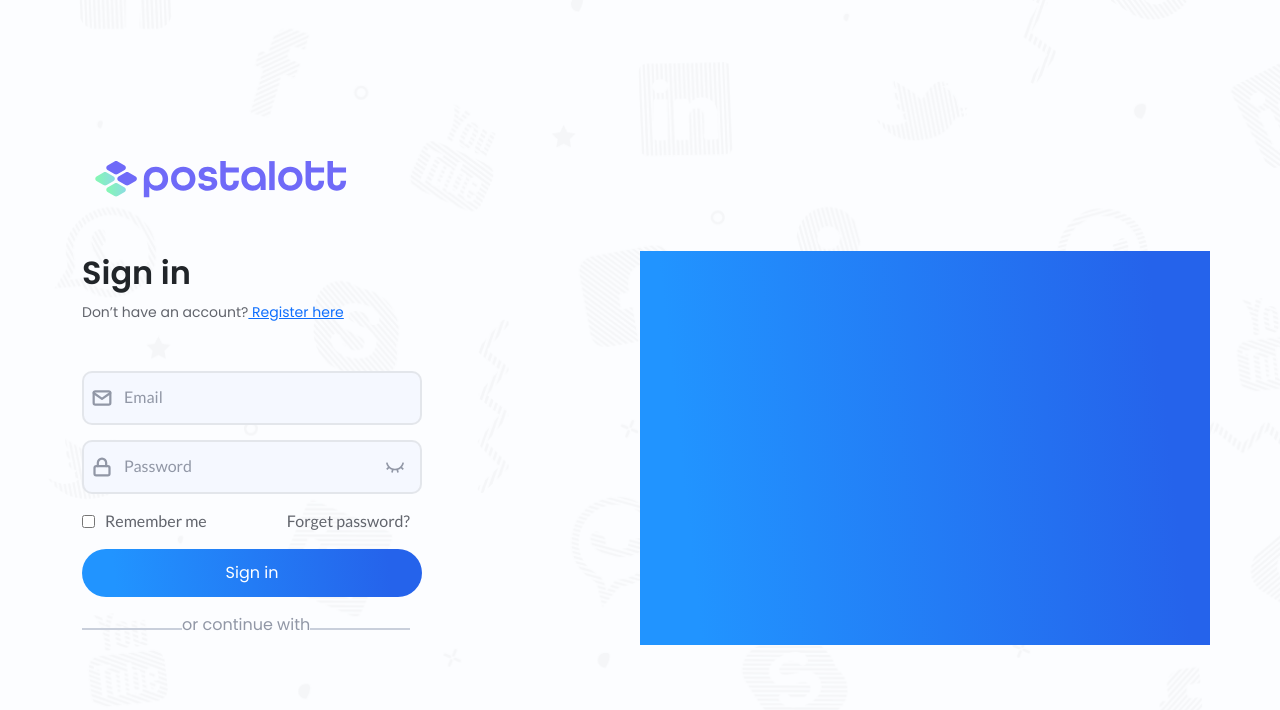
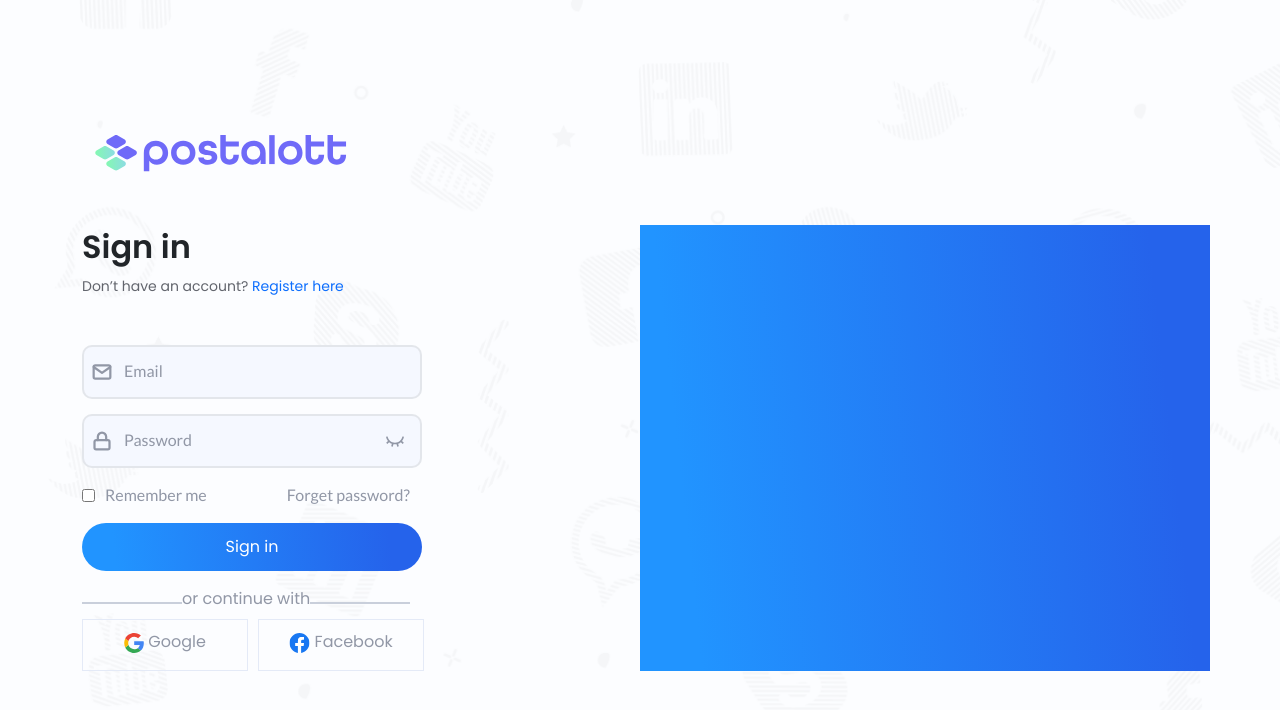
Before and after one commit to Nikitadeveloper550/sign-up-page, a plain HTML site: page index.html in a window 1280 px wide. Drawn offline with nearby package versions, Linux system fonts and the light colour scheme.

Commit message:
modify-form

```diff
--- a/assets/css/style.css
+++ b/assets/css/style.css
@@ -5,13 +5,11 @@ section {
     font-family: "poppins";
 }
 
-.light-grey
-{
-    color: rgb(145,151,166);
+.light-grey {
+    color: rgb(145, 151, 166);
 }
 
-.dark-grey
-{
+.dark-grey {
     color: rgba(98, 101, 109, 1);
 }
 
@@ -31,6 +29,10 @@ section {
     font-size: 14px;
     font-weight: 400;
     line-height: 21px;
+}
+
+.text-decoration{
+    text-decoration: none !important;
 }
 
 span {
@@ -54,12 +56,11 @@ span {
     border: 2px solid rgba(153, 153, 153, 0.2) !important;
     max-width: 340px !important;
     width: 100% !important;
-    background-color: rgb(245,248,255);
+    background-color: rgb(245, 248, 255);
 }
 
 
-img[alt="input-icon"]
-{
+img[alt="input-icon"] {
     position: absolute;
     top: 50%;
     transform: translateY(-50%);
@@ -72,8 +73,7 @@ img[alt="input-icon"]
     left: 3%;
 }
 
-.icon
-{
+.icon {
     right: 5%;
 }
 
@@ -83,6 +83,11 @@ img[alt="input-icon"]
     font-family: lato;
 }
 
+.pointer
+{
+    cursor: pointer;
+}
+
 .checkbox-container input {
     margin-right: 10px;
 }
@@ -90,7 +95,7 @@ img[alt="input-icon"]
 .btn-signup {
     max-width: 340px;
     width: 100%;
-    border:none !important;
+    border: none !important;
     background: linear-gradient(83.67deg, #2194FF 10.02%, #2563EB 90.05%);
     border-radius: 2rem;
     padding: 14px 0px;
@@ -100,20 +105,32 @@ img[alt="input-icon"]
     color: white;
 }
 
-::placeholder
-{
+::placeholder {
     font-family: Lato;
-    color: rgb(145,151,166);
+    color: rgb(145, 151, 166);
 }
 
-.padding-left
-{
+.padding-left {
     padding-left: 80px;
 }
 
-.grey-line
-{
+.grey-line {
     height: 0px;
     width: 100px;
     border: 1px solid rgba(201, 207, 219, 1)
 }
+
+.social-btn {
+    max-width: 166px;
+    width: 100%;
+    min-height: 41px;
+    border: 1px solid rgba(228, 234, 247, 1);
+    display: flex;
+    justify-content: center;
+    align-items: center;
+    padding-top: 10px  !important;
+}
+
+.fb {
+    margin-left: 10px;
+}
--- a/index.html
+++ b/index.html
@@ -22,8 +22,8 @@
             <div class="row">
 
                 <div class="col-6">
-                    <h2 class="header  ">Sign in</h2>
-                    <p class="Don’thave  mb-5  dark-grey">Don’t have an account?<span><a href="#"> Register here
+                    <h2 class="header">Sign in</h2>
+                    <p class="Don’thave  mb-5  dark-grey">Don’t have an account?<span><a href="#" class="text-decoration"> Register here
                             </a></span></p>
 
                     <form>
@@ -38,28 +38,31 @@
                             <img src="./assets/svg/eye.svg" alt="input-icon" class="icon">
                         </div>
 
-                        <div class="checkbox-container  mb-3  dark-grey">
+                        <div class="checkbox-container  mb-3  light-grey">
                             <input type="checkbox" id="terms" required>
-                            <label for="terms">Remember me</label>
-                            <label class="padding-left">Forget password?</label>
+                            <label for="terms" class="pointer">Remember me</label>
+                            <label class="padding-left  pointer">Forget password?</label>
                         </div>
 
                         <button type="submit" class="btn-signup  mb-3">Sign in</button>
 
                     </form>
 
-                    <div class="d-flex align-items-center">
+                    <div class="align-items-center  d-flex">
                         <div class="grey-line"></div>
                         <p class="mb-2 light-grey">or continue with</p>
                         <div class="grey-line"></div>
                     </div>
 
-                    <div class="d-flex align-items-center">
-                        <div class="google">
+                    <div class="d-flex">
+                        <div class="social-btn">
+                            <p class="light-grey"> <a href="https://www.google.com/"><img src="./assets/svg/google.svg" alt=""></a>
+                           Google</p>
+                        </div>
 
-                        </div>
-                        <div class="facebook">
-
+                        <div class="social-btn fb">
+                         <p class="light-grey"> <a href="https://www.facebook.com/"><img src="./assets/svg/facebook.svg" alt=""></a>
+                           Facebook</p>
                         </div>
                     </div>
                 </div>
```
Also changed, not shown: assets/svg/facebook.svg (added), assets/svg/google.svg (added).
